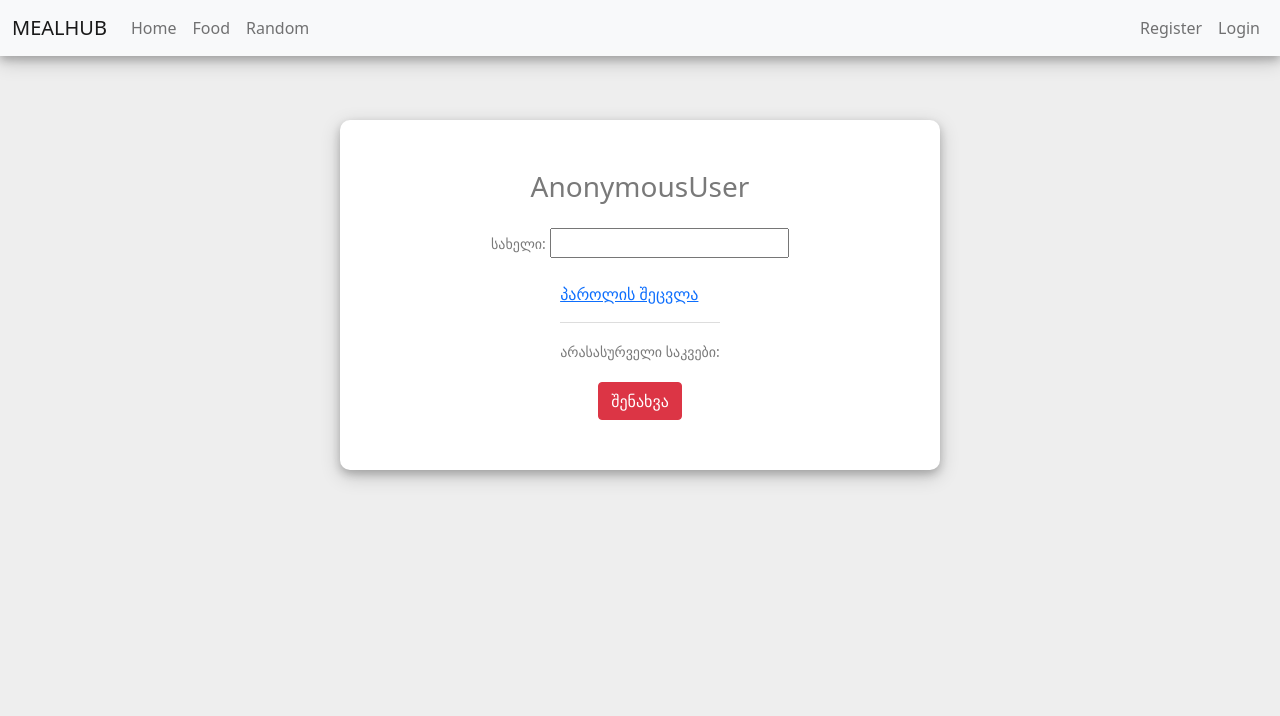
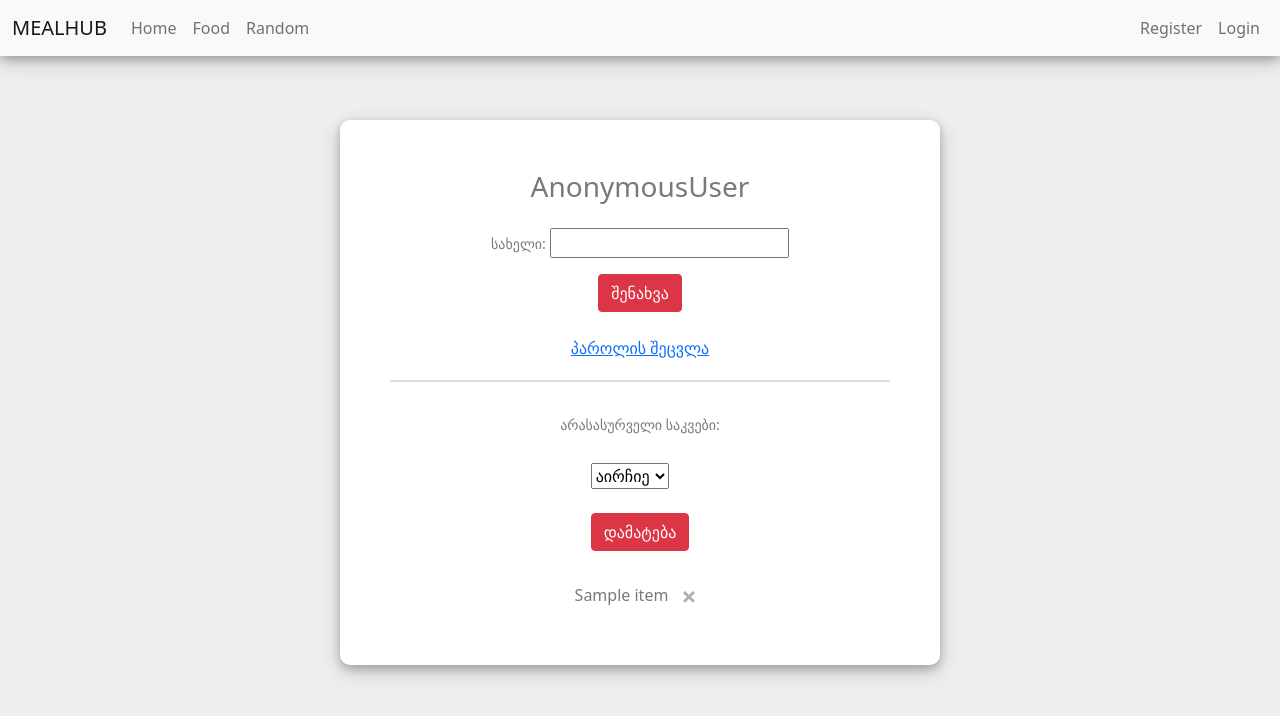
Before and after one commit to CyberSept/MealHub, a Django app: template templates/accounts/profile.html in a window 1280 px wide. Shown: the top 716 px of the page. Run offline with Django 3.2, Linux system fonts and the light colour scheme; the template is opened without the code that fills it: most values are stand-ins (such as "Sample title", 1, 10 or a date in 2020); form fields are guessed from the names that the template uses; some libraries are stand-ins or nearby versions.

Commit message:
unwanted food list on profile page

```diff
--- a/accounts/models.py
+++ b/accounts/models.py
@@ -1,9 +1,8 @@
 from django.db import models
-from django.contrib.auth.models import AbstractUser
+from django.contrib.auth.models import AbstractUser, User
 
 
-# Create your models here.
+class UserModel(AbstractUser):
 
-class UserModel(AbstractUser):
     def __str__(self):
         return self.username
--- a/polls/models.py
+++ b/polls/models.py
@@ -3,10 +3,9 @@
 from accounts.models import UserModel
 
 
-# Create your models here.
-
 class Food(models.Model):
     food_item = models.CharField(max_length=100)
+    hater_user = models.ManyToManyField(UserModel)
 
     def __str__(self):
         return self.food_item
--- /dev/null
+++ b/requirements.txt
@@ -0,0 +1,4 @@
+asgiref==3.5.0
+Django==4.0.3
+sqlparse==0.4.2
+psycopg2-binary>=2.9
--- a/static/css/main.css
+++ b/static/css/main.css
@@ -3,6 +3,11 @@
     padding: 0;
     height: 92%;
     background: rgb(238, 238, 238) !important;
+}
+
+body{
+    /*background-image: url("../images/kor.png");*/
+    /*background-size: cover;*/
 }
 
 .navbar {
@@ -11,7 +16,7 @@
 
 .user_card {
     width: 600px;
-    margin-top: 64px;
+    margin-top: 120px;
     margin-bottom: auto;
     background: white;
     position: relative;
@@ -120,7 +125,7 @@
 
 
 .maincontainer {
-    margin-top: 64px;
+    margin-top: 120px;
     background-color: transparent;
     width: 300px;
     height: 300px;
@@ -162,3 +167,48 @@
     color: #797979;
     transform: rotateY(180deg);
 }
+
+/* big X button*/
+
+
+.close {
+    vertical-align: middle;
+    border: none;
+    color: inherit;
+    border-radius: 50%;
+    background: transparent;
+    position: relative;
+    width: 32px;
+    height: 32px;
+    top: -10%;
+    opacity: 0.6;
+}
+.close:hover {
+    opacity: 1;
+    color: red;
+    background: rgba(128, 128, 128, 0.5);
+}
+.close:active {
+    background: rgba(128, 128, 128, 0.9);
+}
+/* tines of the X */
+.close::before,
+.close::after {
+    content: " ";
+    position: absolute;
+    top: 50%;
+    left: 50%;
+    height: 20px;
+    width: 4px;
+    background-color: currentColor;
+}
+.close::before {
+    transform: translate(-50%, -50%) rotate(45deg);
+}
+.close::after {
+    transform: translate(-50%, -50%) rotate(-45deg);
+}
+
+.unwanted_list {
+    margin: 0;
+}
--- a/templates/accounts/profile.html
+++ b/templates/accounts/profile.html
@@ -29,26 +29,64 @@
 
                     </div>
                 {% endif %}
+                <form method="POST" action="">
+                    {% csrf_token %}
+                    <div class="d-flex justify-content-center mt-3">
+                        <div class="form-group">
+                            <label class="small mb-1">სახელი:</label>
+                            {{ user_form.username }}
+                        </div>
+                    </div>
+                    <div class="d-flex justify-content-center mt-3">
+                        <button class="btn btn-danger" name="button" value="name" type="submit">შენახვა</button>
+                    </div>
+                </form>
+
+
+                <div class="d-flex justify-content-center mt-4 mb-1">
+                        <a href="{% url 'change_password' %}">პაროლის შეცვლა</a>
+                </div>
+
+                <hr style="height: 2px">
 
                 <div class="d-flex justify-content-center mt-3">
-                    <div class="form-group">
-                        <label class="small mb-1">სახელი:</label>
-                        {{ user_form.username }}
-                    </div>
+                        <label class="small mb-1">არასასურველი საკვები:</label>
                 </div>
+
                 <div class="d-flex justify-content-center mt-4">
+                    <form method="POST" action="">
+                        {% csrf_token %}
 
-                    <div class="form-group">
-                        <a href="{% url 'change_password' %}">პაროლის შეცვლა</a>
-                        <hr>
-                        <label class="small mb-1">არასასურველი საკვები:</label>
 
-                    </div>
+                        <select name="food" onchange="func()" id="select">
+                            <option value="" selected disabled hidden>
+                                აირჩიე
+                            </option>
+                            {% for option in food %}
+                                <option value="{{ option.id }}">{{ option.food_item }}</option>
+                            {% endfor %}
+                        </select>
 
+                        <div class="d-flex justify-content-center mt-4 mb-3">
+                            <button class="btn btn-danger" name="button" value="food" type="submit">დამატება</button>
+                        </div>
+                    </form>
                 </div>
-                <div class="d-flex justify-content-center mt-3">
-                    <button class="btn btn-danger" type="submit">შენახვა</button>
-                </div>
+
+                {% if unwanted %}
+                    <form method="POST" action="">
+                        {% csrf_token %}
+                        {% for item in unwanted %}
+                            <div class="d-flex justify-content-center mt-3">
+                                <p class="unwanted_list">{{ item }}</p>
+                                <div style="margin-left: 5px; transform: scale(0.7);">
+                                    <button class="close" name="delete" value="{{ item.id }}"
+                                            aria-label="Close"></button>
+                                </div>
+                            </div>
+                        {% endfor %}
+                    </form>
+                {% endif %}
 
             </div>
         </div>
--- a/templates/accounts/register.html
+++ b/templates/accounts/register.html
@@ -10,7 +10,8 @@
 				</div>
 				<div class="d-flex justify-content-center form_container">
 
-					<form method="POST" action="">{% csrf_token %}
+					<form method="POST" action="">
+                        {% csrf_token %}
 						<div class="input-group mb-3">
 							<div class="input-group-append">
 								<span class="input-group-text"><i class="fas fa-user"></i></span>
--- a/templates/components/navbar.html
+++ b/templates/components/navbar.html
@@ -1,5 +1,5 @@
 
-<nav class="navbar navbar-expand-lg navbar-light bg-light">
+<nav class="navbar fixed-top navbar-expand-lg navbar-light bg-light">
     <div class="container-fluid">
         <a class="navbar-brand" href="{% url 'home' %}">MEALHUB</a>
         <button class="navbar-toggler" type="button" data-bs-toggle="collapse" data-bs-target="#navbarSupportedContent"
```
Also changed, not shown: accounts/views.py (+22 -8 lines), docker-compose.yml (added, +20 -0 lines), polls/views.py (+8 -12 lines), accounts/migrations/0001_initial.py (deleted), 1 other file.
